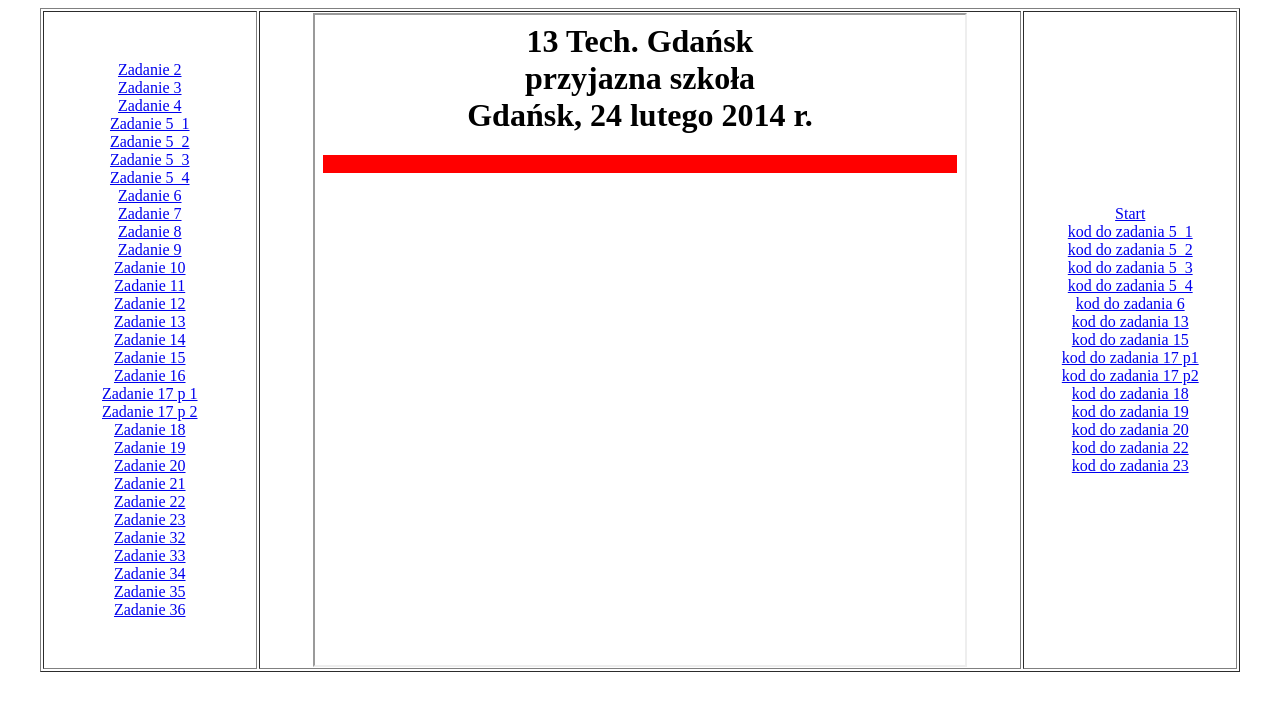
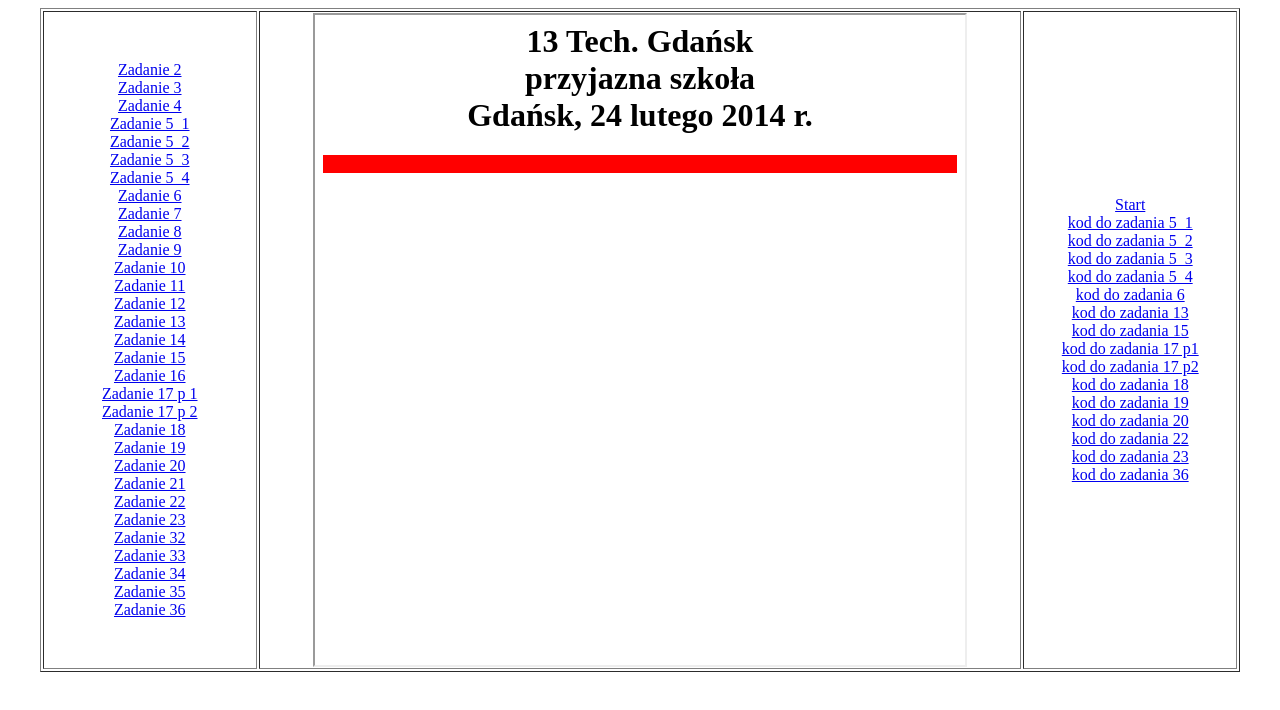
Before and after one commit to zdatny/z1-23, a plain HTML site: page index.html in a window 1280 px wide. Drawn offline with Linux system fonts and the light colour scheme.

Commit message:
Update index.html

```diff
--- a/index.html
+++ b/index.html
@@ -88,6 +88,7 @@
                 <a href="kod_20.txt" target="strony">kod do zadania 20 </a> <br>
                 <a href="kod_22.html" target="strony">kod do zadania 22 </a> <br>
                 <a href="kod_23.html" target="strony">kod do zadania 23 </a> <br>
+                <a href="z36_kod.txt" target="strony">kod do zadania 36 </a> <br>
             </td>
 
 
```
